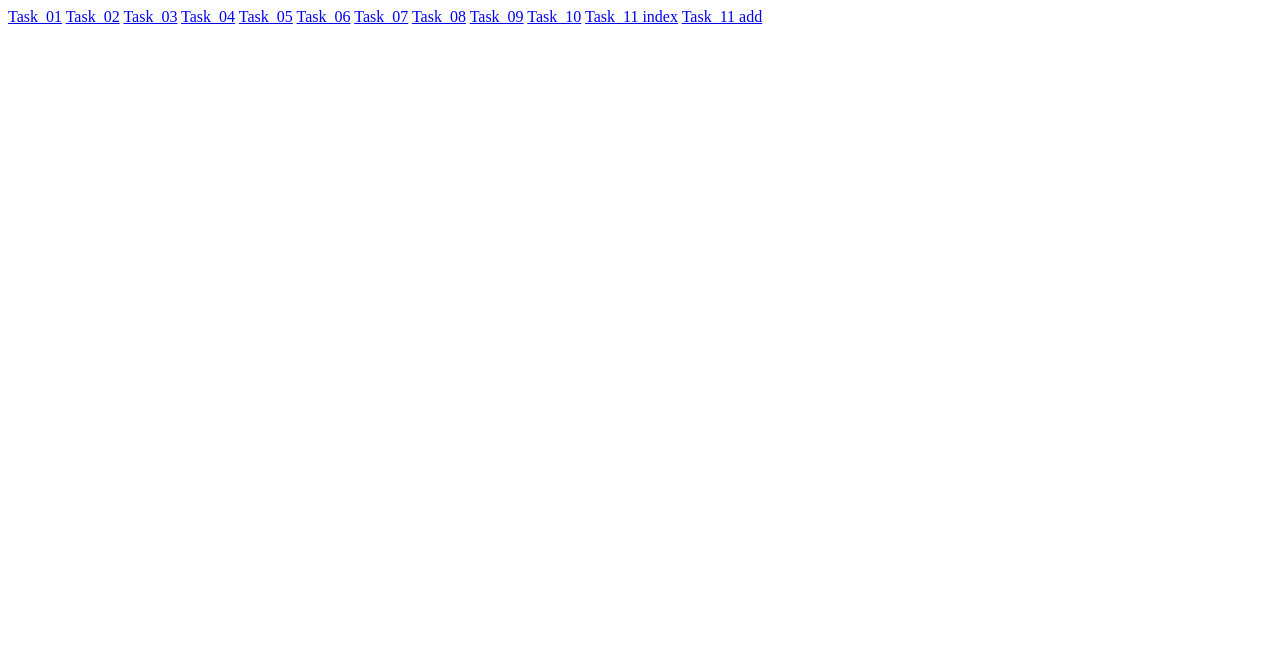
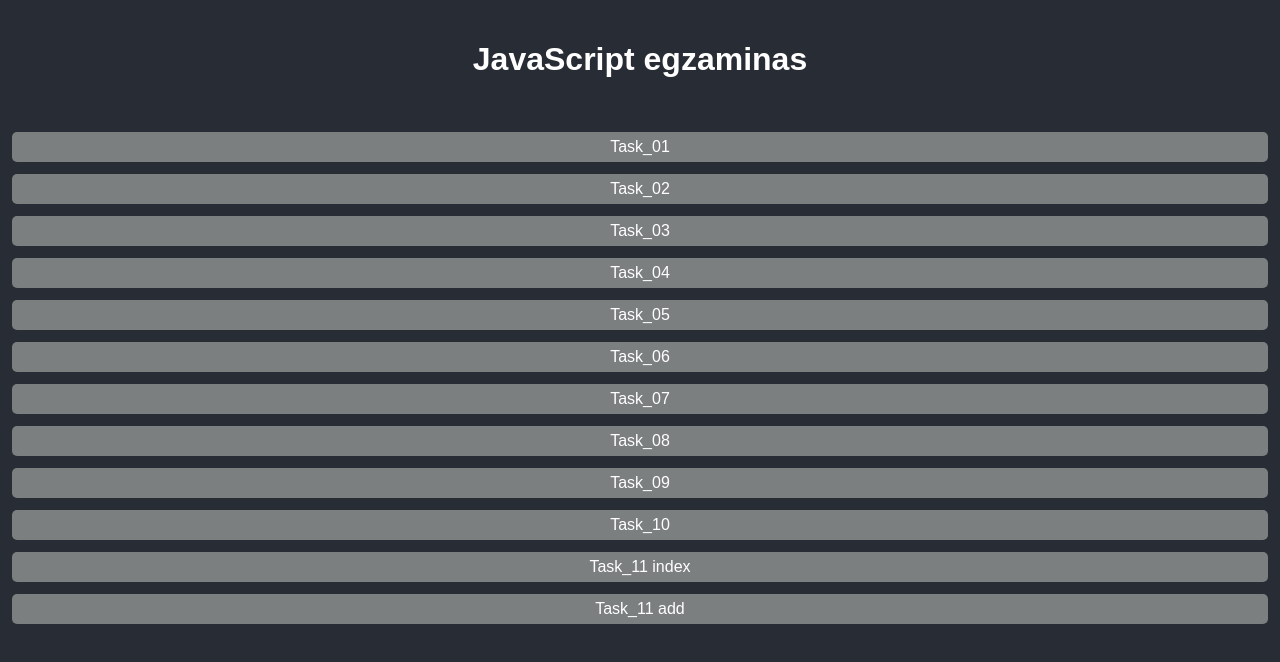
Before and after one commit to masimusas/08-16_JS_egzaminas, a plain HTML site: page index.html in a window 1280 px wide. Drawn offline with Linux system fonts and the light colour scheme.

Commit message:
add title index.html

```diff
--- a/index.html
+++ b/index.html
@@ -4,8 +4,12 @@
 <head>
     <meta charset="UTF-8">
     <meta name="viewport" content="width=device-width, initial-scale=1.0">
-    <title>Document</title>
+    <title>JavaScript egzaminas</title>
+    <link rel="stylesheet" href="styles.css">
 </head>
+<header>
+    <h1>JavaScript egzaminas</h1>
+</header>
 
 <body>
     <a href="./Task_01/index.html" class="add-button button">Task_01</a>
```
